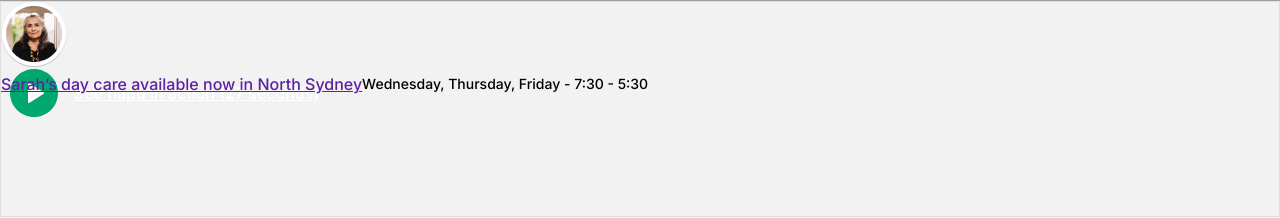
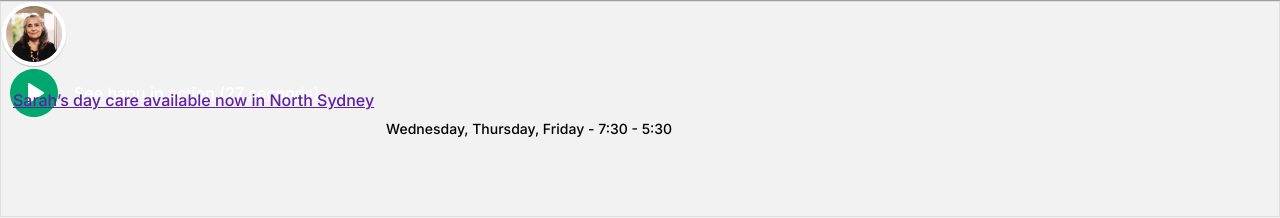
Before and after one commit to walterlbf/react-challenge, a React (Create React App) app: page / in a window 1280 px wide. Shown: the part 615-833 px from the top of the page. Built offline with nearby package versions, Linux system fonts and the light colour scheme; grey boxes are pictures that could not be loaded.

Commit message:
linhamento da margin ok

```diff
--- a/src/styles/Profile.css
+++ b/src/styles/Profile.css
@@ -19,6 +19,7 @@
   font-size: 16px;
   line-height: 24px;
   color: #5E20A4;
+  margin: 16px 12px 74px;
 }
 
 .p{
```
